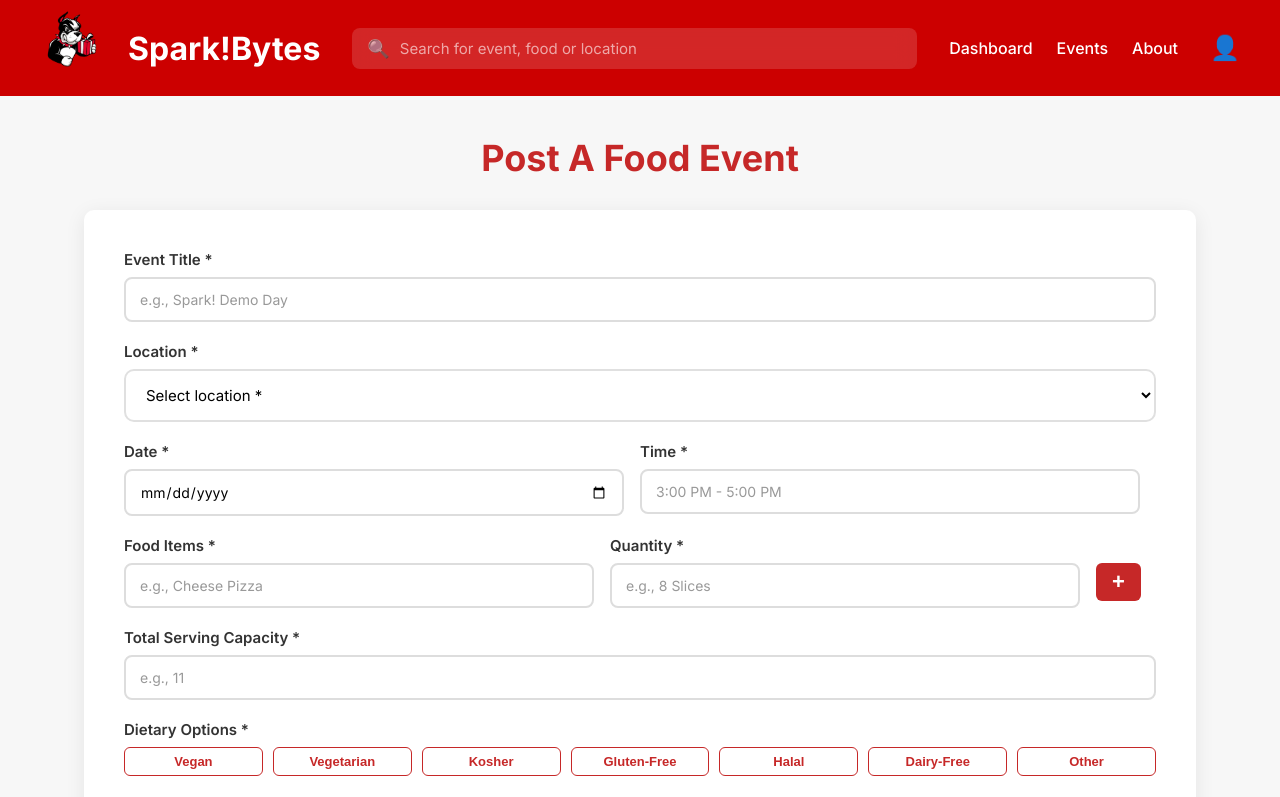
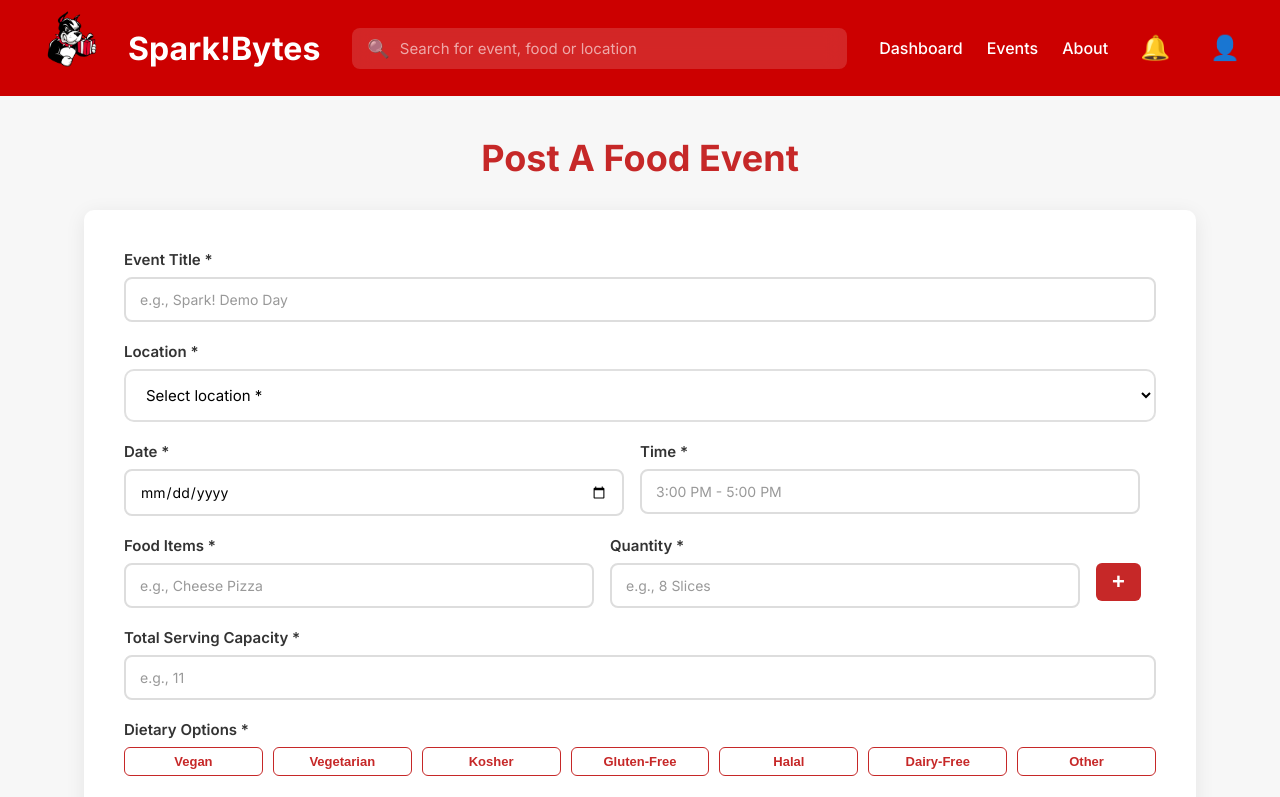
Before and after one commit to zhqian1102/CS391-Group9-Spark-Bytes-Project, a React (Create React App) app in the folder client/: page /post in a window 1280 px wide. Shown: the top 797 px of the page. Built offline with nearby package versions, Linux system fonts and the light colour scheme; no server answers; the HTML template or start-up script is replaced by a standard one.

Commit message:
Modify notification page with navigation integration

```diff
--- a/client/src/App.css
+++ b/client/src/App.css
@@ -1,5 +1,6 @@
 .App {
   min-height: 100vh;
+  width: 100%;
   display: flex;
   align-items: center;
   justify-content: center;
--- a/client/src/App.js
+++ b/client/src/App.js
@@ -4,8 +4,9 @@ import { AuthProvider } from "./context/AuthContext";
 import Login from "./pages/LogIn/Login";
 import EventsPage from "./pages/Events/EventsPage";
 import UserDashboard from "./pages/Dashboard/UserDashboard";
+import PostEvent from "./pages/PostEvent/PostEvent";
+import NotificationPage from "./components/NotificationPage";
 import "./App.css";
-import PostEvent from "./pages/PostEvent/PostEvent";
 
 function App() {
   return (
@@ -18,6 +19,7 @@ function App() {
             <Route path="/events" element={<EventsPage />} />
             <Route path="/post" element={<PostEvent />} />
             <Route path="/userdashboard" element={<UserDashboard />} />
+            <Route path="/notifications" element={<NotificationPage />} />
           </Routes>
         </div>
       </Router>
--- a/client/src/components/NavigationBar.js
+++ b/client/src/components/NavigationBar.js
@@ -59,6 +59,15 @@ const NavigationBar = () => {
           About
         </a>
 
+        {/* Notification Bell */}
+        <button
+          className="icon-button notification-button"
+          onClick={() => window.location.href = '/notifications'}
+          title="Notifications"
+        >
+          <span>🔔</span>
+        </button>
+
         {/* Profile Dropdown */}
         <div className="profile-dropdown-container">
           <button
```
Also changed, not shown: client/src/components/NavigationBar.css (line endings or trailing spaces).
